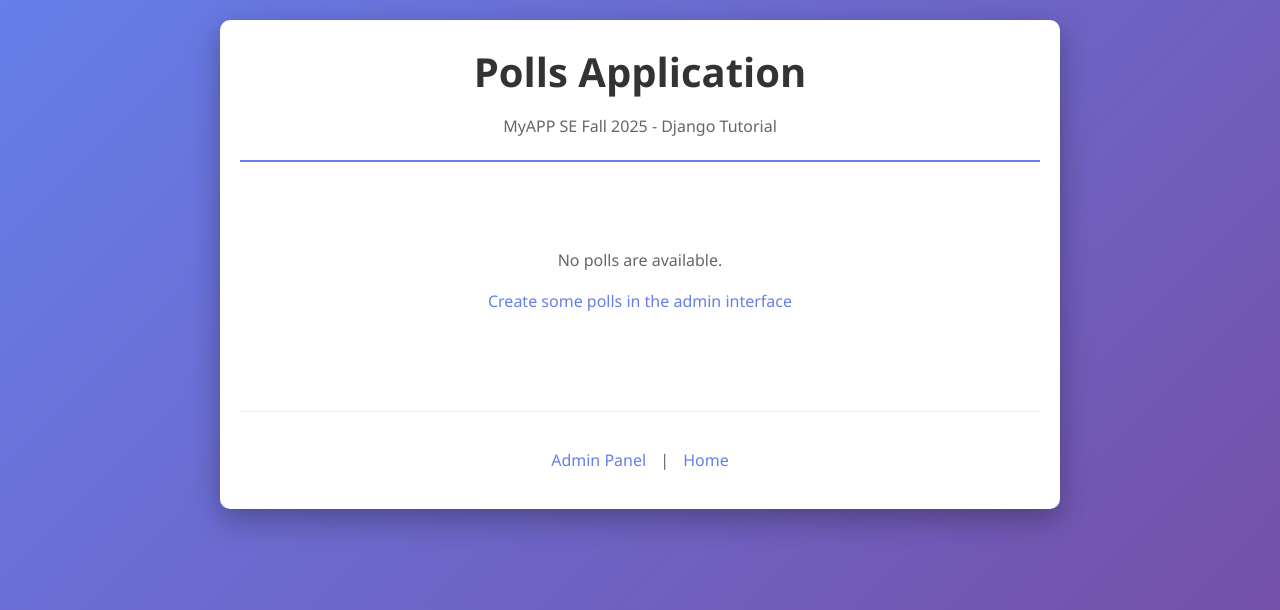
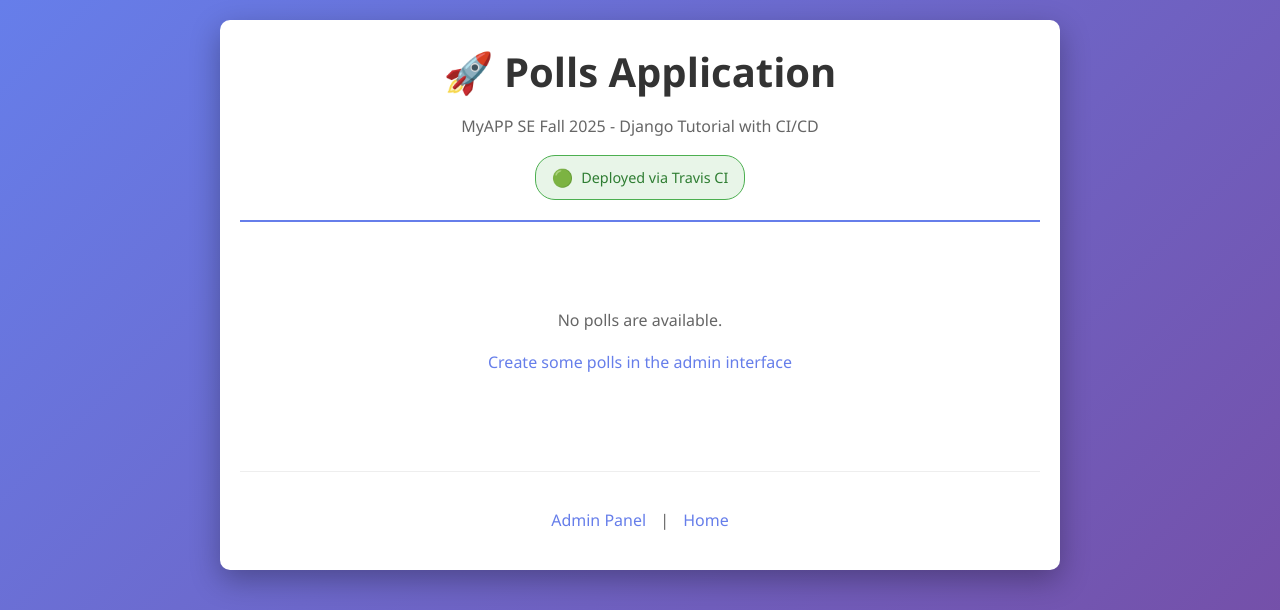
Before and after one commit to Devthakkar14/se-fall2025-assignment1, a Django app: template polls/templates/polls/index.html in a window 1280 px wide. Shown: the top 610 px of the page. Run offline with Django 5.2, Linux system fonts and the light colour scheme; the template is opened without the code that fills it, so the values that code supplies are empty.

Commit message:
Add CI/CD status indicator to frontend
- Added rocket emoji and CI/CD status badge to polls index page
- Added styling for the status badge with green indicator
- This change will test the automated deployment pipeline
- Ready to see Travis CI deploy this change automatically!

```diff
--- a/polls/static/polls/style.css
+++ b/polls/static/polls/style.css
@@ -35,6 +35,23 @@
 header p {
     color: #666;
     margin: 10px 0 0 0;
+}
+
+.status-badge {
+    display: inline-flex;
+    align-items: center;
+    background: #e8f5e8;
+    border: 1px solid #4caf50;
+    border-radius: 20px;
+    padding: 8px 16px;
+    margin-top: 15px;
+    font-size: 0.9em;
+    color: #2e7d32;
+}
+
+.status-indicator {
+    margin-right: 8px;
+    font-size: 1.2em;
 }
 
 header a {
--- a/polls/templates/polls/index.html
+++ b/polls/templates/polls/index.html
@@ -11,8 +11,12 @@
 <body>
     <div class="container">
         <header>
-            <h1>Polls Application</h1>
-            <p>MyAPP SE Fall 2025 - Django Tutorial</p>
+            <h1>🚀 Polls Application</h1>
+            <p>MyAPP SE Fall 2025 - Django Tutorial with CI/CD</p>
+            <div class="status-badge">
+                <span class="status-indicator">🟢</span>
+                <span>Deployed via Travis CI</span>
+            </div>
         </header>
 
         {% if latest_question_list %}
```
Also changed, not shown: create_superuser.py (added, +20 -0 lines), .travis.yml.
